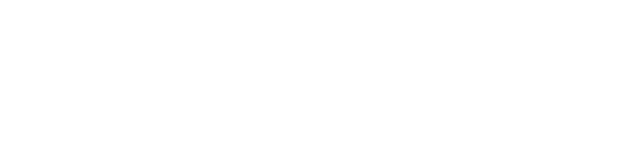
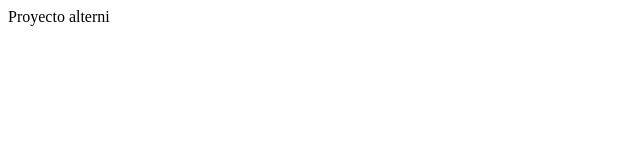
Before and after one commit to juansnw/GitClassO22P2, a plain HTML site: page index.html in a window 1280 px wide. Shown: the whole page, without its empty margins (0-640 px from the left). Drawn offline with Linux system fonts and the light colour scheme.

```diff
--- a/index.html
+++ b/index.html
@@ -1,5 +1,6 @@
 <html>
-
+	<head>Proyecto alterni</head>
+	<body> </body>
 
 
 
```
